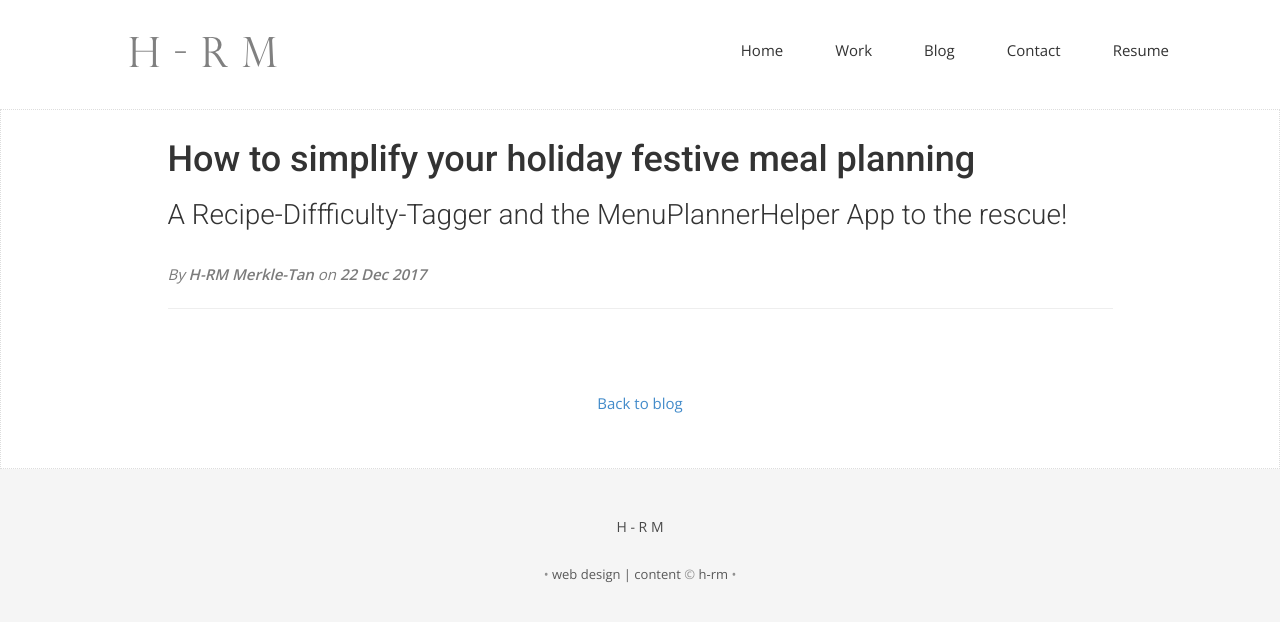
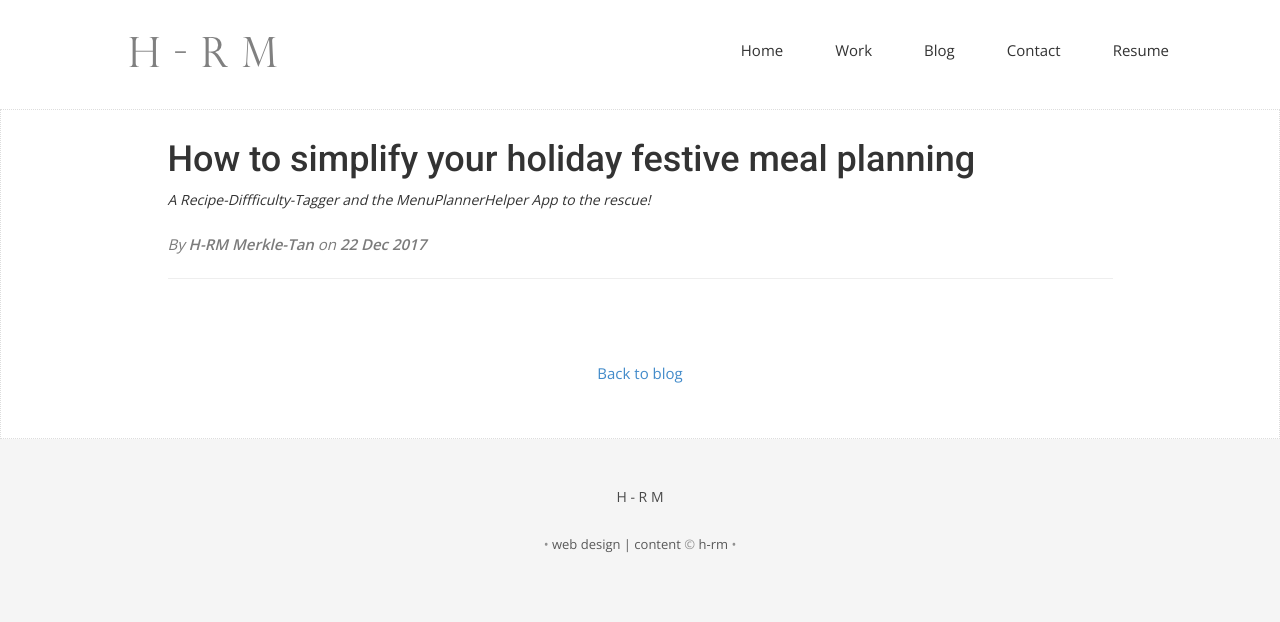
Before and after one commit to hengrumay/hengrumay.github.io, a Jekyll site: the page built from _posts/2017-12-22-MenuPlannerHelper.md, in a window 1280 px wide. Shown: the top 622 px of the page. Built offline with Jekyll 4.4.1, drawn with Linux system fonts in a browser that asks for light colours; nearby versions of some CDN libraries; some web fonts are replaced; comment, search, counter and statistics services are not loaded.

Commit message:
format subtitle

```diff
--- a/_layouts/post.html
+++ b/_layouts/post.html
@@ -15,7 +15,7 @@ layout: page0
            <div class="col-md-10 col-md-offset-1">
 
               <h1>{{ page.title }}</h1>
-              <h3>{{ page.subtitle }}</h3>
+              <i>{{ page.subtitle }}</i>
               <div class="post-info-wrapper">
                 <!--p class="italic">By <span class="bold">{{ page.author }}</span> on <span class="bold">{{ page.date | date: "%B %-d, %Y" }}</span></p-->
                 <p class="italic">By <span class="bold">{{ page.author }}</span> on <span class="bold">{{ page.date | date_to_string }}</span></p>
```
